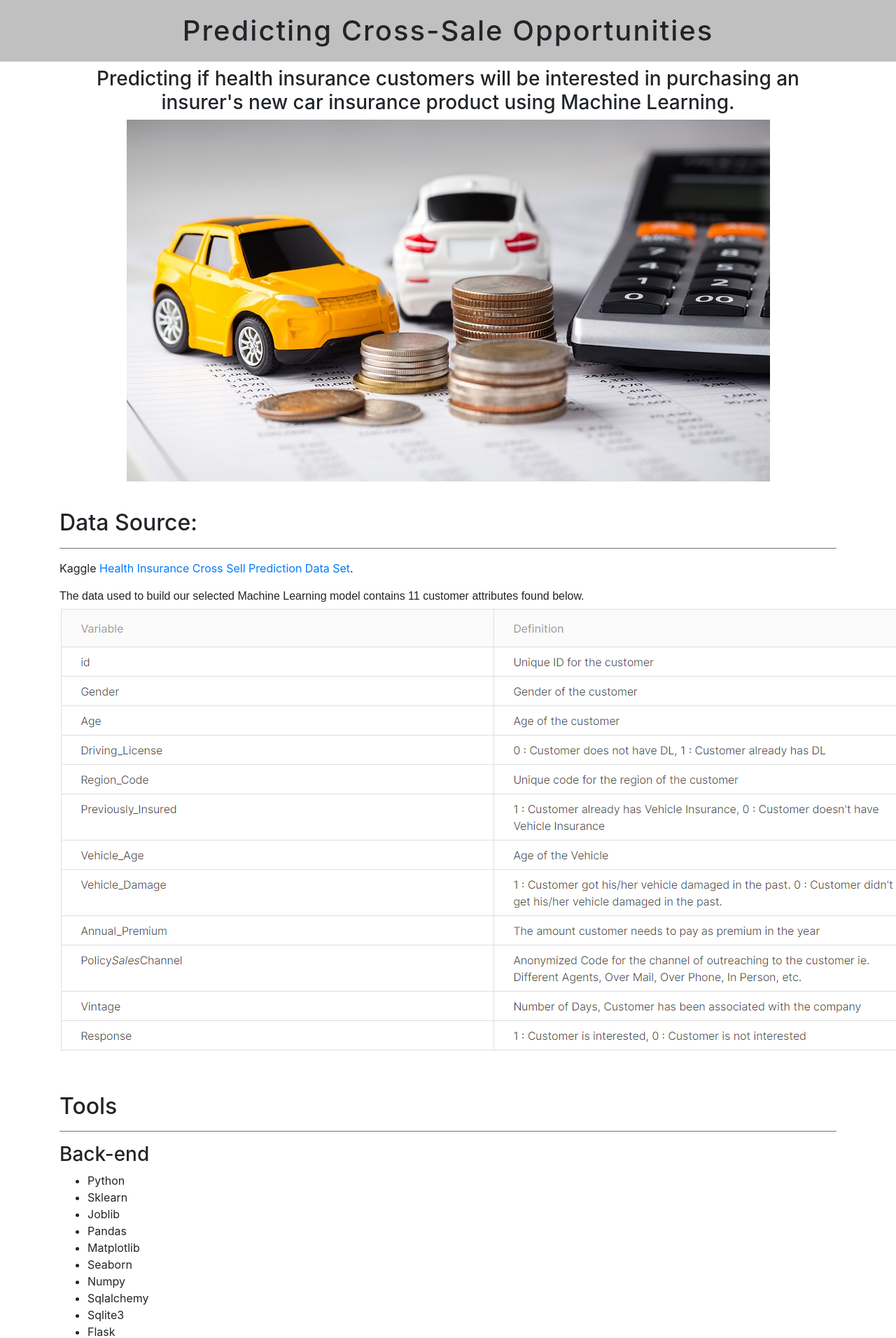
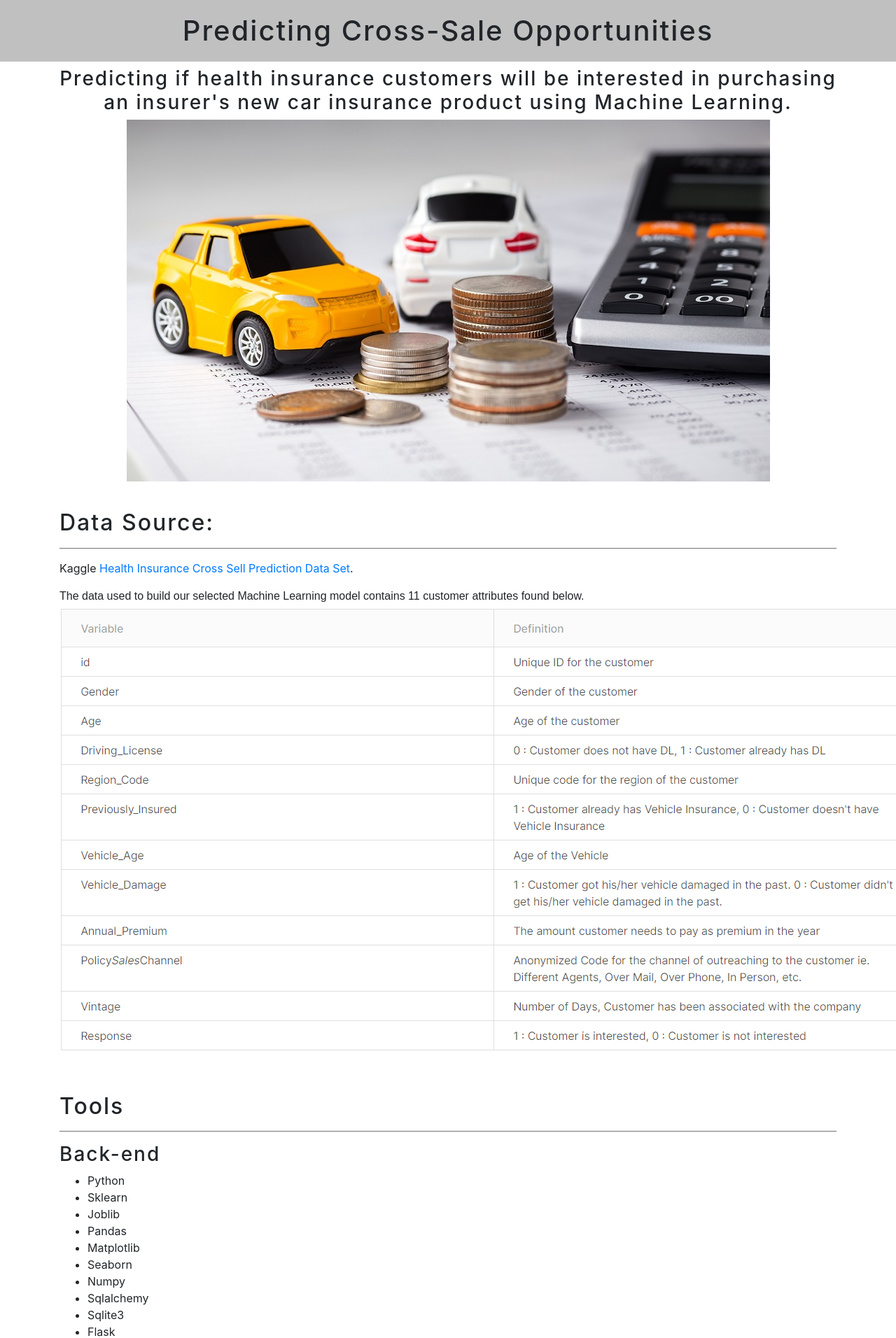
Before and after one commit to szerpa17/cross-sell-predictions, a Flask app: page / in a window 1280 px wide; the page is wider, and only the part inside the window is pictured. Shown: the top 1912 px of that part at 70% size. Run offline with Flask 2, Linux system fonts and the light colour scheme; data that the repository does not hold is empty; some libraries are stand-ins or nearby versions.

Commit message:
updated style.css file

```diff
--- a/static/css/style.css
+++ b/static/css/style.css
@@ -7,7 +7,7 @@ h1 {
     text-align: center;
 }
 
-h5 {
+h2, h3, h4, h5 {
     letter-spacing: 2px;
 }
 
```
